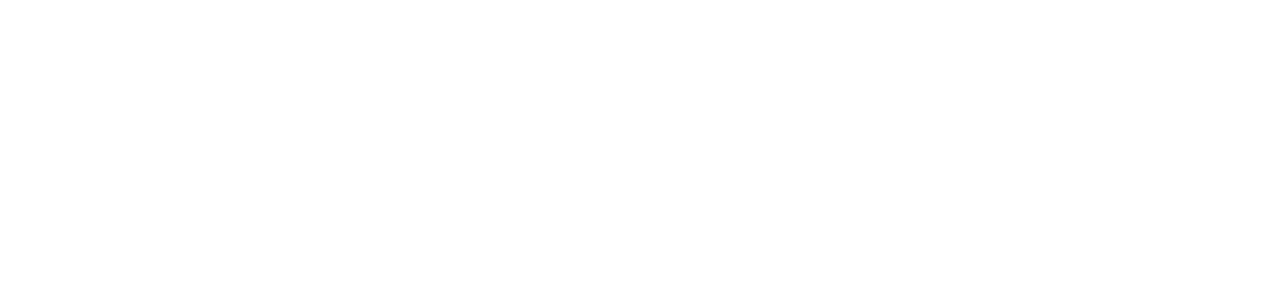
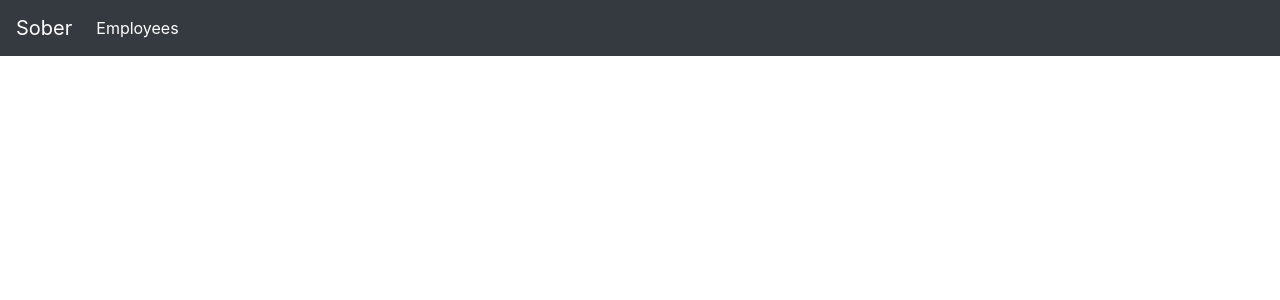
Before and after one commit to rajibahmed1997/FullStackCrudOperation, an Angular app in the folder sober-frontend/: page / in a window 1280 px wide. Shown: the top 300 px of the page. Built offline with nearby package versions, Linux system fonts and the light colour scheme.

Commit message:
Added navigation menu

```diff
--- a/sober-frontend/src/app/app.component.html
+++ b/sober-frontend/src/app/app.component.html
@@ -1,2 +1,19 @@
+
+
+<nav class="navbar navbar-expand-lg navbar-dark bg-dark">
+    <a class="navbar-brand" href="#">Sober</a>
+    <button class="navbar-toggler" type="button" data-toggle="collapse" data-target="#navbarNav" aria-controls="navbarNav" aria-expanded="false" aria-label="Toggle navigation">
+      <span class="navbar-toggler-icon"></span>
+    </button>
+    <div class="collapse navbar-collapse" id="navbarNav">
+      <ul class="navbar-nav">
+        <li class="nav-item active">
+          <a class="nav-link" href="#">Employees<span class="sr-only">(current)</span></a>
+        </li>
+
+      </ul>
+    </div>
+  </nav>
+
 
 <router-outlet></router-outlet>
--- a/sober-frontend/src/index.html
+++ b/sober-frontend/src/index.html
@@ -6,6 +6,13 @@
   <base href="/">
   <meta name="viewport" content="width=device-width, initial-scale=1">
   <link rel="icon" type="image/x-icon" href="favicon.ico">
+
+  <link rel="stylesheet" href="https://cdn.jsdelivr.net/npm/bootstrap@4.4.1/dist/css/bootstrap.min.css" integrity="sha384-Vkoo8x4CGsO3+Hhxv8T/Q5PaXtkKtu6ug5TOeNV6gBiFeWPGFN9MuhOf23Q9Ifjh" crossorigin="anonymous">
+  <script src="https://code.jquery.com/jquery-3.4.1.slim.min.js" integrity="sha384-J6qa4849blE2+poT4WnyKhv5vZF5SrPo0iEjwBvKU7imGFAV0wwj1yYfoRSJoZ+n" crossorigin="anonymous"></script>
+  <script src="https://cdn.jsdelivr.net/npm/popper.js@1.16.0/dist/umd/popper.min.js" integrity="sha384-Q6E9RHvbIyZFJoft+2mJbHaEWldlvI9IOYy5n3zV9zzTtmI3UksdQRVvoxMfooAo" crossorigin="anonymous"></script>
+  <script src="https://cdn.jsdelivr.net/npm/bootstrap@4.4.1/dist/js/bootstrap.min.js" integrity="sha384-wfSDF2E50Y2D1uUdj0O3uMBJnjuUD4Ih7YwaYd1iqfktj0Uod8GCExl3Og8ifwB6" crossorigin="anonymous"></script>
+
+
 </head>
 <body>
   <app-root></app-root>
```
